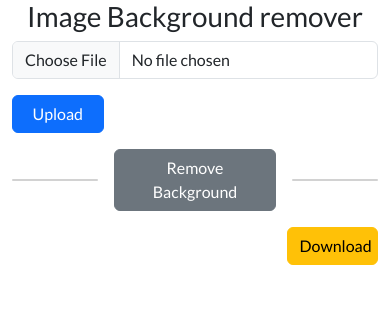
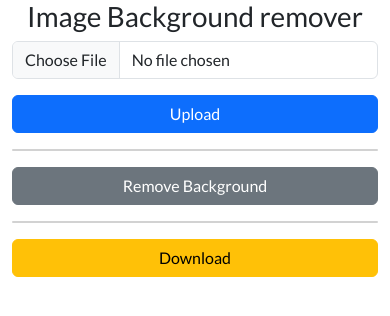
Before and after one commit to mrkamin/Code-Clause-image-bg-remover, a website with bundled scripts: page index.html in a window 390 px wide. Built offline with nearby package versions, Linux system fonts and the light colour scheme.

Commit message:
Make the app responsive

```diff
--- a/index.css
+++ b/index.css
@@ -7,3 +7,23 @@
 body {
   font-family: 'Lato', sans-serif;
 }
+
+@media screen and (max-width: 786px) {
+  .image-container {
+    display: flex;
+    flex-direction: column;
+    width: 100%;
+  }
+
+  .orignal-image {
+    width: 100% !important;
+  }
+
+  .image-withou-bg {
+    width: 100% !important;
+  }
+
+  .btn {
+    width: 100% !important;
+  }
+}
--- a/index.js
+++ b/index.js
@@ -27,7 +27,7 @@
   formData.append('image_file', image);
   formData.append('size', 'auto');
 
-  const apiKey = 'VAVAabKLAWxxce63bW5NXyLd';
+  const apiKey = 'YVi8LToiXwGNUrsLW1yZ5BVU';
 
   fetch('https://api.remove.bg/v1.0/removebg', {
     method: 'POST',
```
